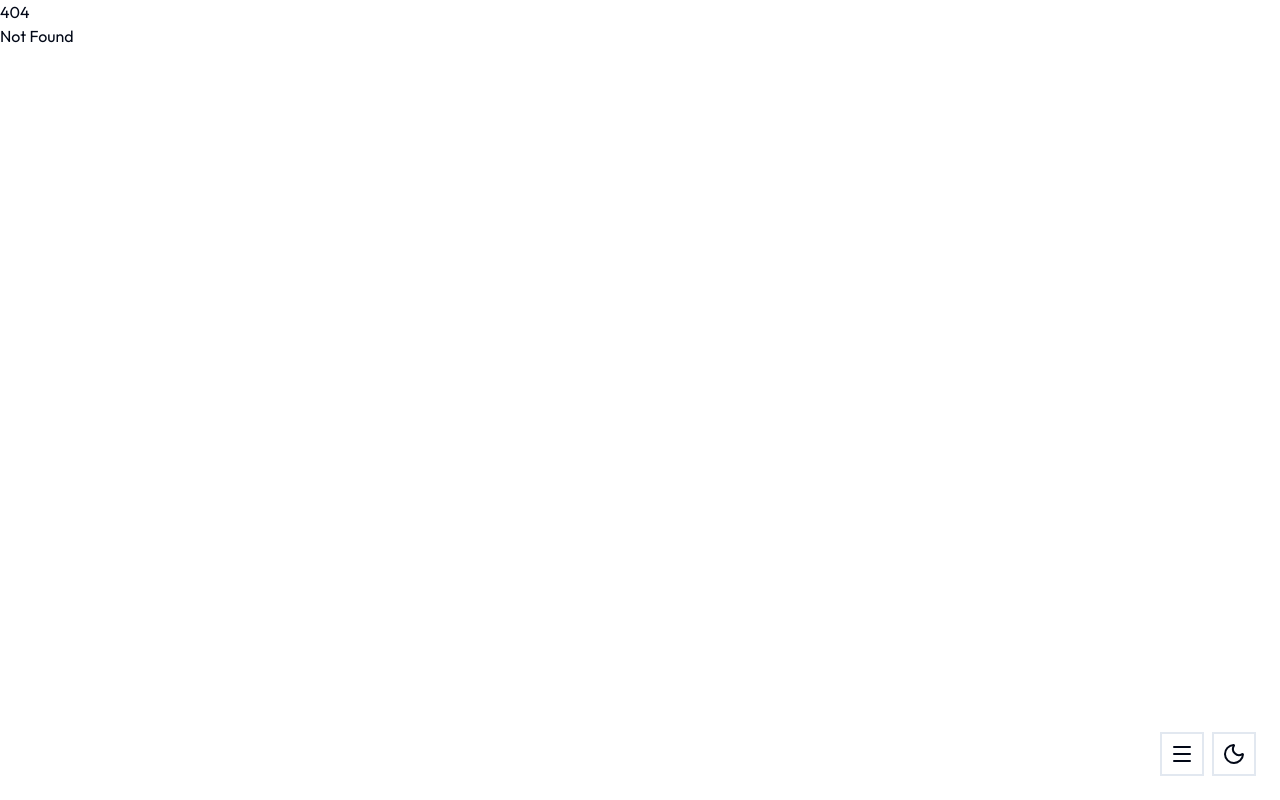
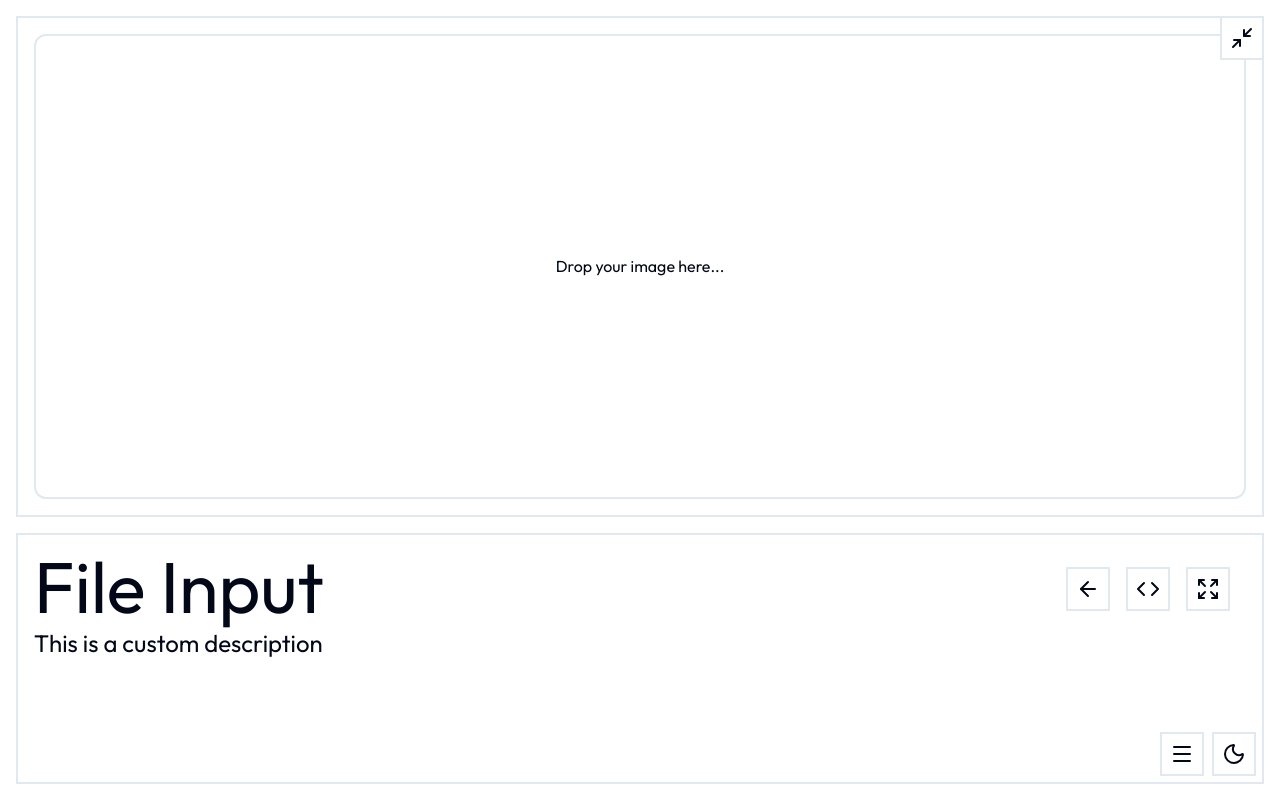
Before and after one commit to shresthashreejan/components, a SvelteKit app: page /fileinput in a window 1280 px wide. Before the commit this address had no page. Built offline with nearby package versions, Linux system fonts and the light colour scheme.

Commit message:
Added routing links, base template, support for passing component and component data, and updated types

```diff
--- /dev/null
+++ b/src/lib/templates/Base.svelte
@@ -0,0 +1,31 @@
+<script lang="ts">
+	import type { ComponentInfo } from '$lib/types/types';
+	import { ArrowLeft, Code, Expand, Minimize2 } from 'lucide-svelte';
+	let { component, children }: { component: ComponentInfo; children: any } = $props();
+</script>
+
+<main class="flex h-screen justify-center">
+	<div class="flex h-full w-full flex-col gap-4 p-4">
+		<div class="flex h-2/3 flex-grow items-center justify-center border-2">
+			{@render children()}
+		</div>
+		<div class="flex h-1/3 flex-grow flex-col border-2 p-4">
+			<div class="flex justify-between">
+				<h1 class="text-7xl">{component.componentName}</h1>
+				<div class="flex gap-4 p-4">
+					<button class="border-2 p-2">
+						<ArrowLeft />
+					</button>
+					<button class="border-2 p-2">
+						<Code />
+					</button>
+					<button class="border-2 p-2">
+						<Expand />
+					</button>
+				</div>
+			</div>
+			<p class="text-2xl">{component.description}</p>
+		</div>
+	</div>
+	<button class="absolute right-4 top-4 border-2 bg-white p-2"><Minimize2 /></button>
+</main>
--- a/src/lib/types/types.ts
+++ b/src/lib/types/types.ts
@@ -1,4 +1,6 @@
 export interface ComponentInfo {
 	componentName: string;
-	apiName: string;
+	description: string;
+	routeApi: string;
+	url: string;
 }
--- a/src/routes/+layout.svelte
+++ b/src/routes/+layout.svelte
@@ -16,7 +16,7 @@
 		<nav
 			class={`sidebar fixed z-50 flex h-full flex-col gap-4 border-r-2 bg-white p-4 transition-transform duration-300 ease-in-out ${isSidebarOpen ? 'translate-x-0' : '-translate-x-full'}`}
 		>
-			<div class="flex items-end gap-2">
+			<div class="flex items-end gap-8">
 				<div class="text-5xl">Components.</div>
 
 				<button class="rounded-full border-2 p-2" onclick={toggleSidebar}>
@@ -26,7 +26,9 @@
 
 			<div class="component-list flex flex-col">
 				{#each componentData as component}
-					<div class="text-xl">{component.componentName}</div>
+					<a href="/{component.routeApi}">
+						<div class="text-xl">{component.componentName}</div>
+					</a>
 				{/each}
 			</div>
 		</nav>
@@ -34,7 +36,7 @@
 			{@render children()}
 		</div>
 		<div class="absolute bottom-4 right-4 flex gap-2 p-2">
-			<button class="border-2 p-2" onclick={toggleSidebar}>
+			<button class="border-2 bg-white p-2" onclick={toggleSidebar}>
 				{#if isSidebarOpen}
 					<X />
 				{:else}
--- /dev/null
+++ b/src/routes/fileinput/+page.svelte
@@ -0,0 +1,23 @@
+<script lang="ts">
+	import type { ComponentInfo } from '$lib/types/types';
+	import componentData from '$lib/data/components.json';
+	import Base from '$lib/templates/Base.svelte';
+	import FileInput from '$lib/components/FileInput/FileInput.svelte';
+	let component: ComponentInfo;
+	let route: string = 'fileinput';
+
+	async function filterData() {
+		const filteredData = componentData.find((item) => item.routeApi === route);
+		if (filteredData) {
+			component = filteredData;
+		}
+	}
+
+	filterData();
+</script>
+
+{#if component}
+	<Base {component}>
+		<FileInput />
+	</Base>
+{/if}
```
Also changed, not shown: src/lib/data/components.json.
